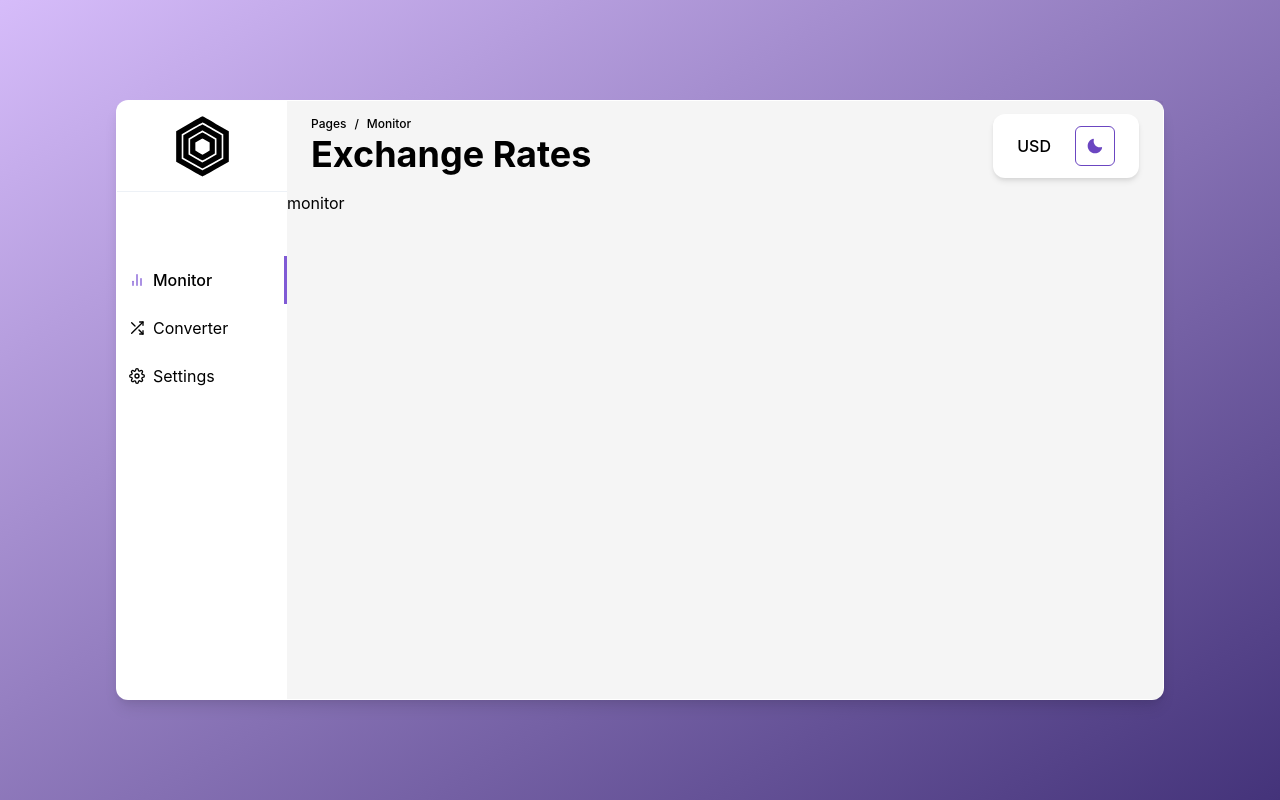
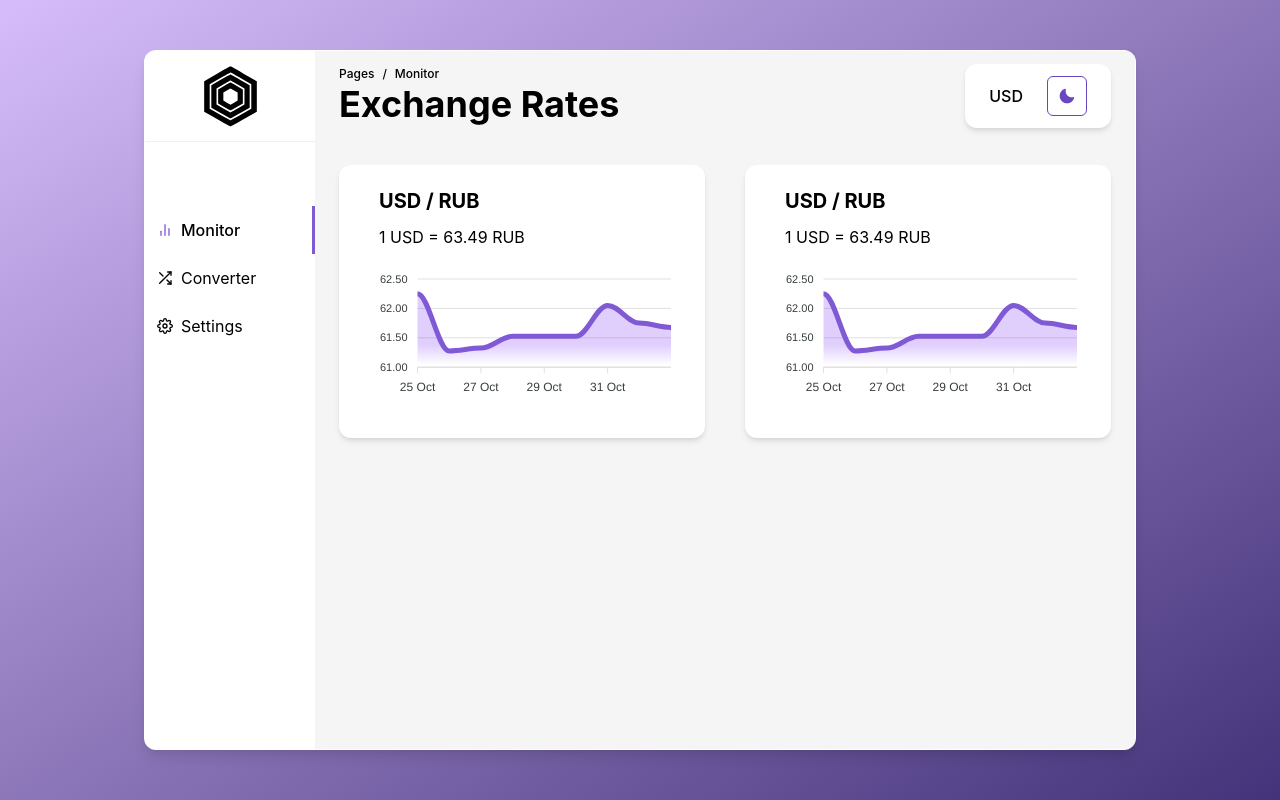
Before and after one commit to qrxt/currency, a React (Vite) app: page / in a window 1280 px wide. Built offline with nearby package versions, Linux system fonts and the light colour scheme.

Commit message:
Implement Monitor page template

```diff
--- a/src/components/Header/Header.tsx
+++ b/src/components/Header/Header.tsx
@@ -11,11 +11,13 @@ import {
   Heading,
   Text,
   Tooltip,
+  Hide,
 } from "@chakra-ui/react";
 import { css } from "@emotion/react";
 import { MoonIcon, SunIcon } from "@chakra-ui/icons";
 import { Link as RouterLink, useLocation } from "react-router-dom";
 import routes from "lib/routes";
+import Section from "components/Section";
 
 function Header() {
   const { pathname } = useLocation();
@@ -31,12 +33,12 @@ function Header() {
   const colorModeIcon = colorMode === "light" ? <MoonIcon /> : <SunIcon />;
 
   const basicCurrencyColor = useColorModeValue("black", "white");
-  const controlsBg = useColorModeValue("white", "whiteAlpha.200");
 
   return (
     <Box as="header" css={headerStyles} bg={bg}>
       <Flex h="100%" alignItems="center" px="6" justifyContent="space-between">
         <Box>
+          <Hide below="md">
             <Breadcrumb fontWeight="medium" fontSize="xs">
               <BreadcrumbItem>
                 <BreadcrumbLink as={RouterLink} to="/">
@@ -48,11 +50,12 @@ function Header() {
                 <span>{name}</span>
               </BreadcrumbItem>
             </Breadcrumb>
+          </Hide>
 
           <Heading as="h1">{heading}</Heading>
         </Box>
 
-        <Box py={3} px={6} borderRadius="xl" boxShadow="md" bg={controlsBg}>
+        <Section>
           <Flex alignItems="center">
             <Box mr={6}>
               <Tooltip label="Basic currency" placement="auto-end">
@@ -69,7 +72,7 @@ function Header() {
               variant="outline"
             />
           </Flex>
-        </Box>
+        </Section>
       </Flex>
     </Box>
   );
--- a/src/components/Layout/Layout.tsx
+++ b/src/components/Layout/Layout.tsx
@@ -21,10 +21,10 @@ function Layout({ children }: { children: React.ReactNode }) {
   `;
 
   return (
-    <Container maxW={{ sm: 500, lg: 720, xl: 1080 }}>
+    <Container maxW={"5xl"}>
       {/* TODO: adaptive */}
       <Box
-        minH={600}
+        minH={[782, 726, 726, 700]}
         bg={bg}
         color={color}
         border="1px"
--- a/src/components/Main/Main.tsx
+++ b/src/components/Main/Main.tsx
@@ -9,7 +9,7 @@ function Main({ children }: { children: React.ReactNode }) {
   `;
 
   return (
-    <Box as="main" css={mainStyles} bg={bg}>
+    <Box as="main" css={mainStyles} bg={bg} p={6}>
       {children}
     </Box>
   );
--- a/src/components/Page/Page.tsx
+++ b/src/components/Page/Page.tsx
@@ -4,7 +4,7 @@ import Layout from "components/Layout";
 import React from "react";
 
 const layoutWrapperStyles = css`
-  height: 100%;
+  min-height: 100%;
 `;
 
 function Page({ children }: { children: React.ReactNode }) {
--- /dev/null
+++ b/src/components/Section/Section.tsx
@@ -0,0 +1,23 @@
+import { Box, BoxProps, useColorModeValue } from "@chakra-ui/react";
+import React from "react";
+
+function Section(props: BoxProps) {
+  const { children, ...otherProps } = props;
+
+  const controlsBg = useColorModeValue("white", "whiteAlpha.200");
+
+  return (
+    <Box
+      py={3}
+      px={6}
+      borderRadius="xl"
+      boxShadow="md"
+      bg={controlsBg}
+      {...otherProps}
+    >
+      {children}
+    </Box>
+  );
+}
+
+export default Section;
--- /dev/null
+++ b/src/components/Section/index.ts
@@ -0,0 +1 @@
+export { default } from "./Section";
--- a/src/components/pages/MonitorPage/MonitorPage.tsx
+++ b/src/components/pages/MonitorPage/MonitorPage.tsx
@@ -1,7 +1,101 @@
 import React from "react";
+import {
+  Box,
+  Heading,
+  SimpleGrid,
+  Text,
+  useMediaQuery,
+} from "@chakra-ui/react";
+import Section from "components/Section";
+import Chart from "react-apexcharts";
+import { useChart } from "./hooks";
+
+// TODO: get from redux
+const series = {
+  base: "USD",
+  end_date: "2022-11-02",
+  rates: {
+    "2022-10-25": {
+      RUB: 62.250018,
+    },
+    "2022-10-26": {
+      RUB: 61.275022,
+    },
+    "2022-10-27": {
+      RUB: 61.32499,
+    },
+    "2022-10-28": {
+      RUB: 61.525038,
+    },
+    "2022-10-29": {
+      RUB: 61.525038,
+    },
+    "2022-10-30": {
+      RUB: 61.524985,
+    },
+    "2022-10-31": {
+      RUB: 62.049837,
+    },
+    "2022-11-01": {
+      RUB: 61.749903,
+    },
+    "2022-11-02": {
+      RUB: 61.67497,
+    },
+  },
+  start_date: "2022-10-25",
+  success: true,
+  timeseries: true,
+};
+// TODO: get from redux
 
 function MonitorPage() {
-  return <div>monitor</div>;
+  const [chartOptions, timeseries] = useChart(series);
+  return (
+    chartOptions && (
+      <Box>
+        <SimpleGrid columns={[1, 1, 1, 2]} spacing={[5, 5, 5, 10]}>
+          <Section w={["100%", "100%", "70%", "100%"]} py={6}>
+            <Box px={4}>
+              <Heading as="h2" size="md" mb={3}>
+                USD / RUB
+              </Heading>
+
+              <Text>1 USD = 63.49 RUB</Text>
+            </Box>
+
+            <Box overflow="hidden">
+              <Chart
+                options={chartOptions}
+                series={timeseries}
+                type="line"
+                height={150}
+              />
+            </Box>
+          </Section>
+
+          <Section w={["100%", "100%", "70%", "100%"]} py={6}>
+            <Box px={4}>
+              <Heading as="h2" size="md" mb={3}>
+                USD / RUB
+              </Heading>
+
+              <Text>1 USD = 63.49 RUB</Text>
+            </Box>
+
+            <Box overflow="hidden">
+              <Chart
+                options={chartOptions}
+                series={timeseries}
+                type="line"
+                height={150}
+              />
+            </Box>
+          </Section>
+        </SimpleGrid>
+      </Box>
+    )
+  );
 }
 
 export default MonitorPage;
--- /dev/null
+++ b/src/components/pages/MonitorPage/hooks.tsx
@@ -0,0 +1,106 @@
+import { ColorMode, useColorMode } from "@chakra-ui/react";
+import { ApexOptions } from "apexcharts";
+import { keys, values } from "lodash";
+import { useEffect, useState } from "react";
+
+const getOptions = (dates: string[], colorMode: ColorMode): ApexOptions => ({
+  theme: {
+    mode: colorMode,
+  },
+  chart: {
+    background: "transparent",
+    width: "100%",
+    id: "currencies",
+    zoom: {
+      enabled: false,
+    },
+    toolbar: {
+      tools: {
+        download: false,
+      },
+    },
+    animations: {
+      enabled: true,
+      easing: "easeout",
+      speed: 400,
+      animateGradually: {
+        enabled: true,
+        delay: 250,
+      },
+      dynamicAnimation: {
+        enabled: false,
+      },
+    },
+  },
+  stroke: {
+    curve: "smooth",
+    colors: ["#805ad5"],
+  },
+  colors: ["#815ad584"],
+  fill: {
+    type: "gradient",
+    gradient: {
+      shadeIntensity: 1,
+      type: "vertical",
+      colorStops: [
+        [
+          {
+            offset: 70,
+            color: "#6510F8",
+            opacity: 0.2,
+          },
+          {
+            offset: 97,
+            color: "#6510F8",
+            opacity: 0.0,
+          },
+        ],
+      ],
+    },
+  },
+  xaxis: {
+    type: "datetime",
+    categories: dates,
+  },
+  yaxis: {
+    labels: {
+      formatter: function (val) {
+        return val.toFixed(2);
+      },
+    },
+  },
+});
+
+// TODO: move to types
+interface TimeSeries {
+  base: string; // TODO: replace with "CurrencyCode"
+  rates: {
+    [key: string]: {
+      [key: string]: number; // TODO: replace with "CurrencyCode"
+    };
+  };
+}
+
+interface Series {
+  type: string;
+  data: number[];
+}
+
+export function useChart(
+  timeseries: TimeSeries
+): [options: ApexOptions | null, series: Series[]] {
+  const { colorMode } = useColorMode();
+  const dates = keys(timeseries.rates);
+  const options = getOptions(dates, colorMode);
+
+  const currencyValues = values(timeseries.rates).map((x) => x.RUB);
+
+  const series = [
+    {
+      type: "area",
+      data: currencyValues,
+    },
+  ];
+
+  return [options, series];
+}
```
Lines whose indentation alone changed are shown as unchanged.
